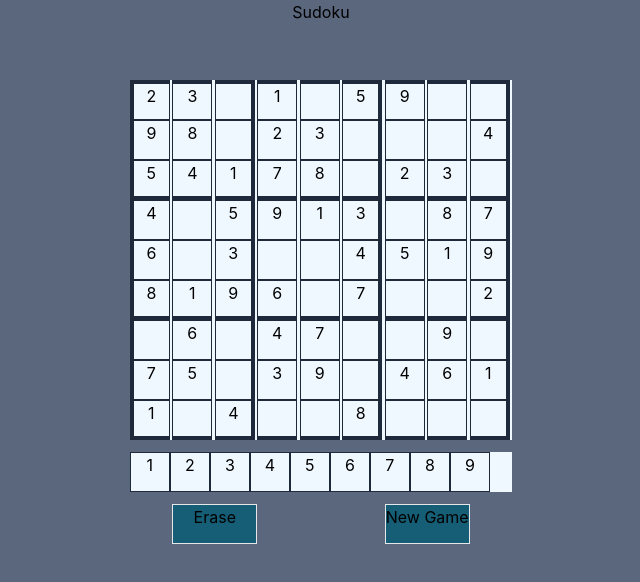
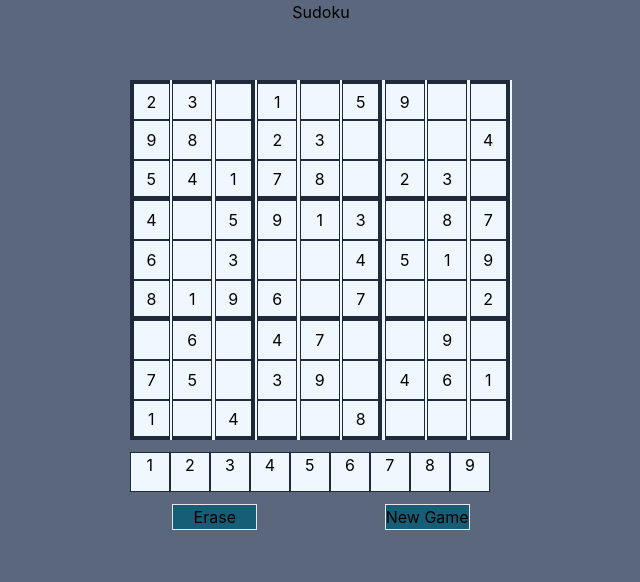
Before and after one commit to kvssr/Sudoku, a React (Create React App) app in the folder client/: page / in a window 1280 px wide. Shown: the top 582 px of the page, without its empty margins (319-959 px from the left). Built offline with nearby package versions, Linux system fonts and the light colour scheme.

Commit message:
Added hover states

```diff
--- a/client/package.json
+++ b/client/package.json
@@ -1,7 +1,7 @@
 {
     "name": "client",
     "version": "0.1.0",
-    "homepage": "https://github.com/kvssr/Sudoku",
+    "homepage": "https://kvssr.github.io/Sudoku/",
     "private": true,
     "dependencies": {
         "@testing-library/jest-dom": "^5.17.0",
--- a/client/src/components/cell.js
+++ b/client/src/components/cell.js
@@ -29,7 +29,7 @@ const Cell = ({ props, selectCell, selectedCell }) => {
     <div
       id={props.id}
       key={props.id}
-      className={`cursor-pointer h-10 w-10 border border-slate-800 ${border} ${highlighted} ${selected} ${textColour} ${boldText}`}
+      className={`cursor-pointer boardCell h-10 w-10 border border-slate-800 ${border} ${highlighted} ${selected} ${textColour} ${boldText}`}
       onClick={selectCell}
     >
       {" "}
--- a/client/src/components/controls.js
+++ b/client/src/components/controls.js
@@ -7,7 +7,7 @@ export const NumButtons = ({ selectInput }) => {
   for (let i = 1; i < 10; i++) {
     buttons.push(
       <div
-        className="cursor-pointer w-10 h-10 border border-slate-800"
+        className="cursor-pointer w-10 h-10 border border-slate-800 inputCell"
         onClick={selectInput}
         key={`ib-${i}`}
       >
@@ -22,17 +22,17 @@ export const GameButtons = ({ handleEraseBtn, handleNewGameBtn }) => {
   return (
     <div className="gamebuttonList grid grid-cols-9 mt-3">
       <div
-        className="cursor-pointer bg-cyan-800 eraseBtn h-10 border col-span-2 col-start-2"
+        className="cursor-pointer bg-cyan-800 eraseBtn controlBtn py-0 border col-span-2 col-start-2"
         onClick={handleEraseBtn}
       >
-        Erase
-      </div>
+        Erase{" "}
+      </div>{" "}
       <div
-        className="cursor-pointer bg-cyan-800 newGameBtn h-10 border col-span-2 col-start-7"
+        className="cursor-pointer bg-cyan-800 newGameBtn controlBtn py-0 border col-span-2 col-start-7"
         onClick={handleNewGameBtn}
       >
-        New Game
-      </div>
+        New Game{" "}
+      </div>{" "}
     </div>
   );
 };
--- a/client/src/index.css
+++ b/client/src/index.css
@@ -26,6 +26,20 @@ code {
   background-color: aliceblue;
 }
 
-.buttonList {
+.boardCell {
+  display: flex;
+  align-items: center;
+  justify-content: center;
+}
+
+.controlBtn:hover {
+  background-color: aquamarine;
+}
+
+.inputCell {
   background-color: aliceblue;
 }
+
+.inputCell:hover {
+  background-color: rgba(89, 224, 248, 0.281);
+}
```
